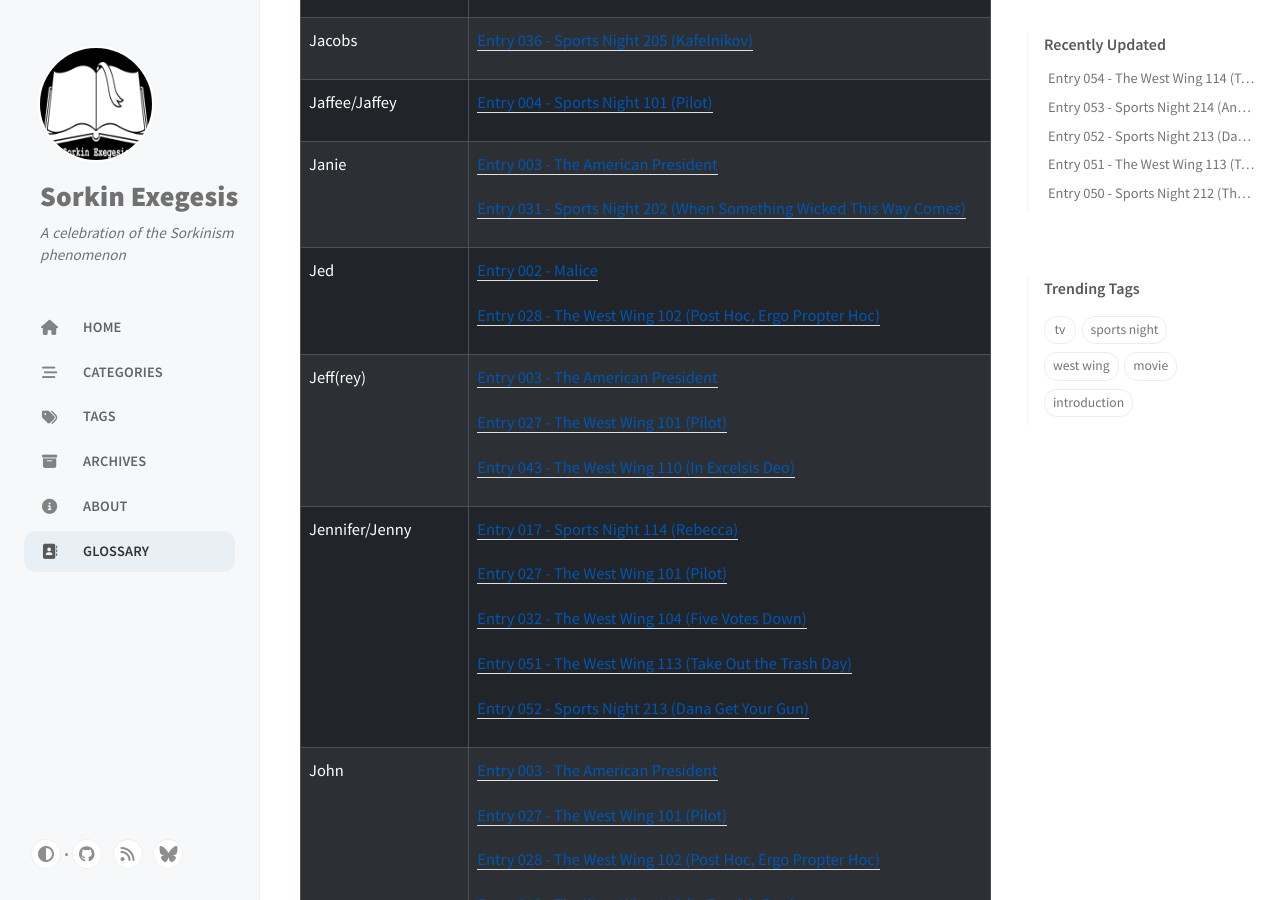
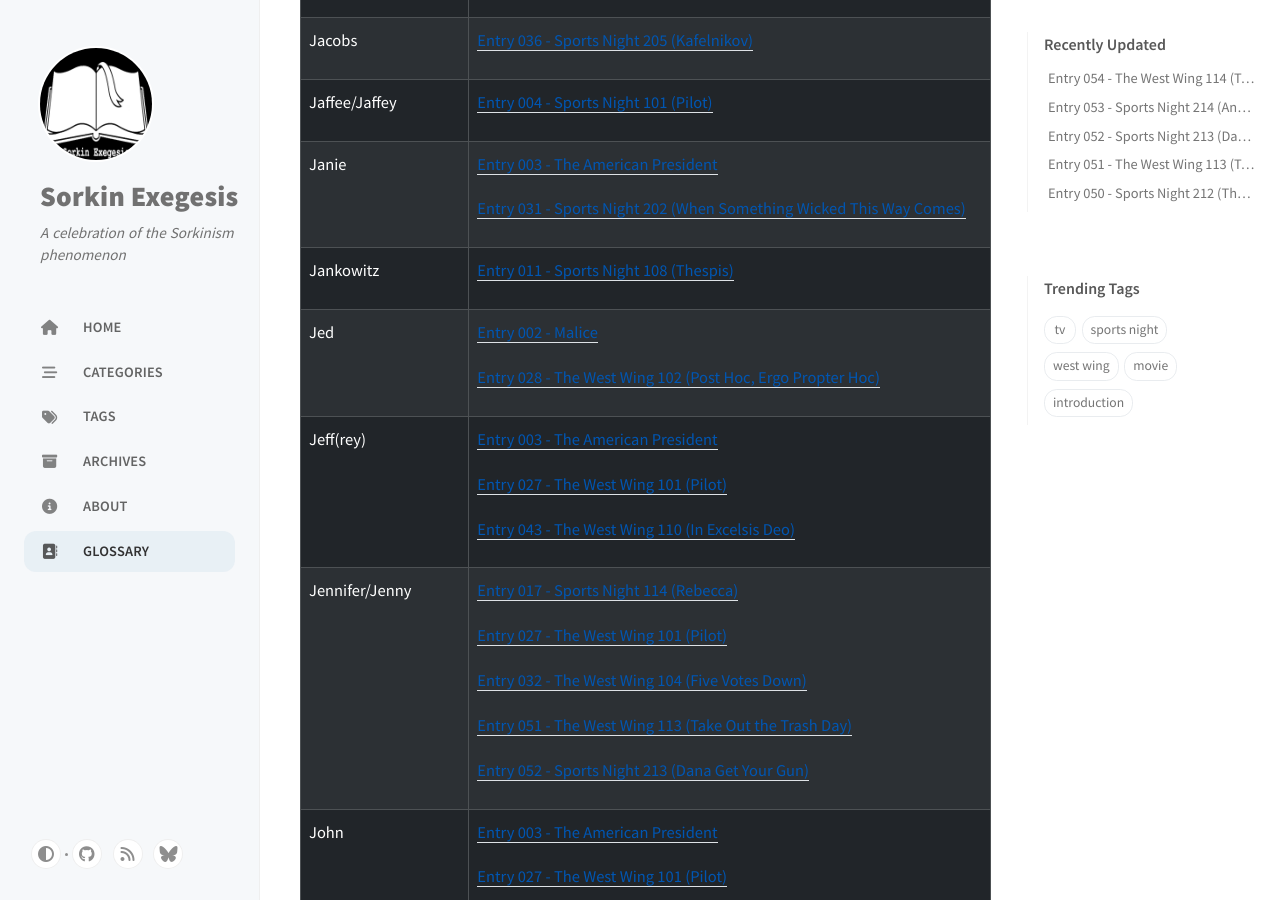
Before and after one commit to sykesjd/sorkin-exegesis, a Jekyll site: the page built from _tabs/glossary.md, in a window 1280 px wide and 900 px high, scrolled down 32117 px. Built offline with Jekyll 4.4.1, drawn with Linux system fonts in a browser that asks for light colours; cached includes are drawn as plain includes; comment, search, counter and statistics services are not loaded.

Commit message:
Don't ask me how I missed this

```diff
--- a/_posts/2024-12-27-sports-night-108.md
+++ b/_posts/2024-12-27-sports-night-108.md
@@ -430,6 +430,8 @@
 
 Casual bit of backstory thrown in — to my recollection, how they met ten years ago then didn't partner up until five years later isn't ever elaborated on, but I will pay attention as we go through the rest of the series.
 
+### NEW Sorkin Name: Jankowitz
+
 > CASEY: Natalie, how much time do I have?
 >
 > NATALIE: Uh, another fifteen seconds on this, then Dan's got two minutes, then a two minute c-break.
```
